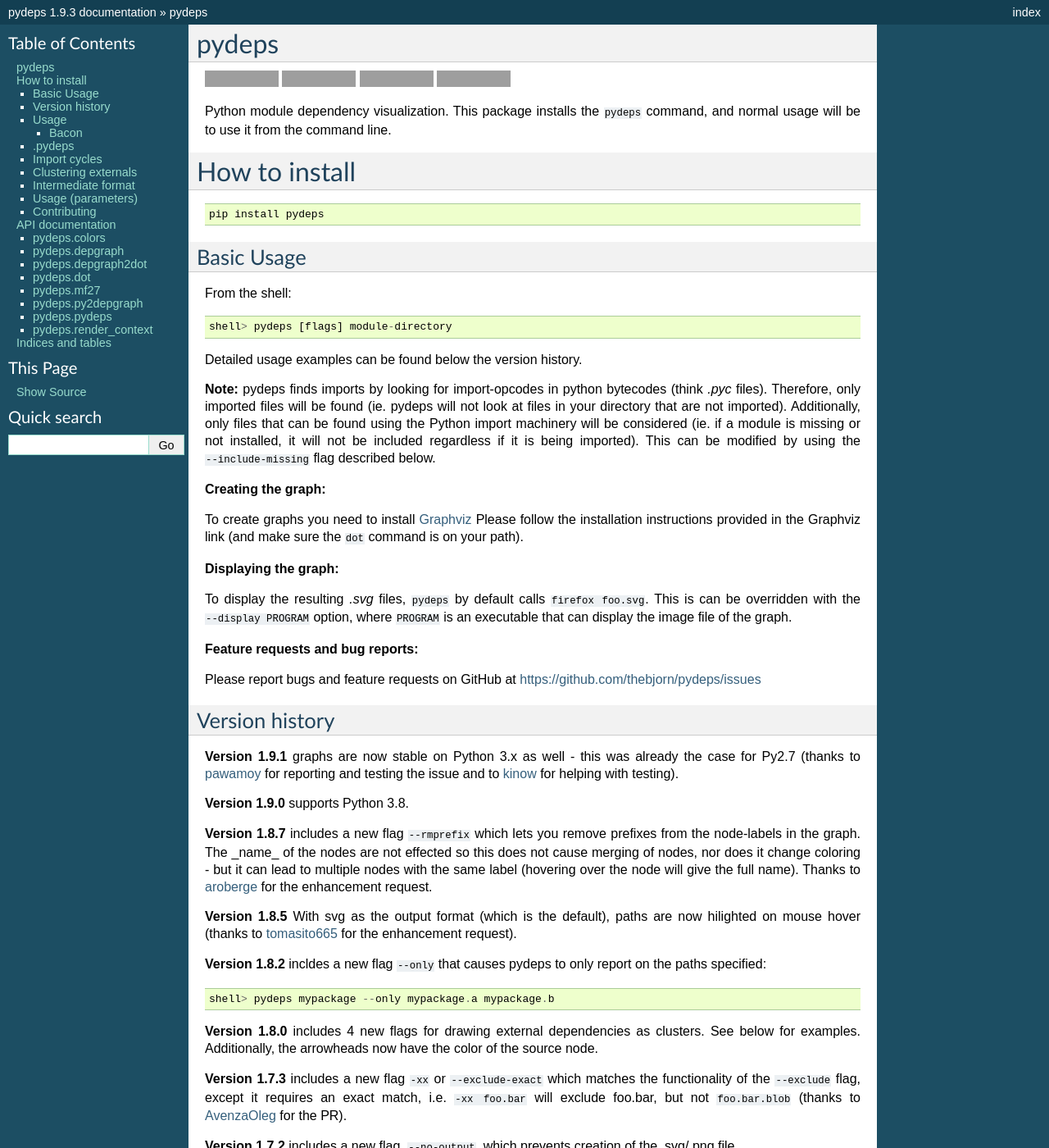
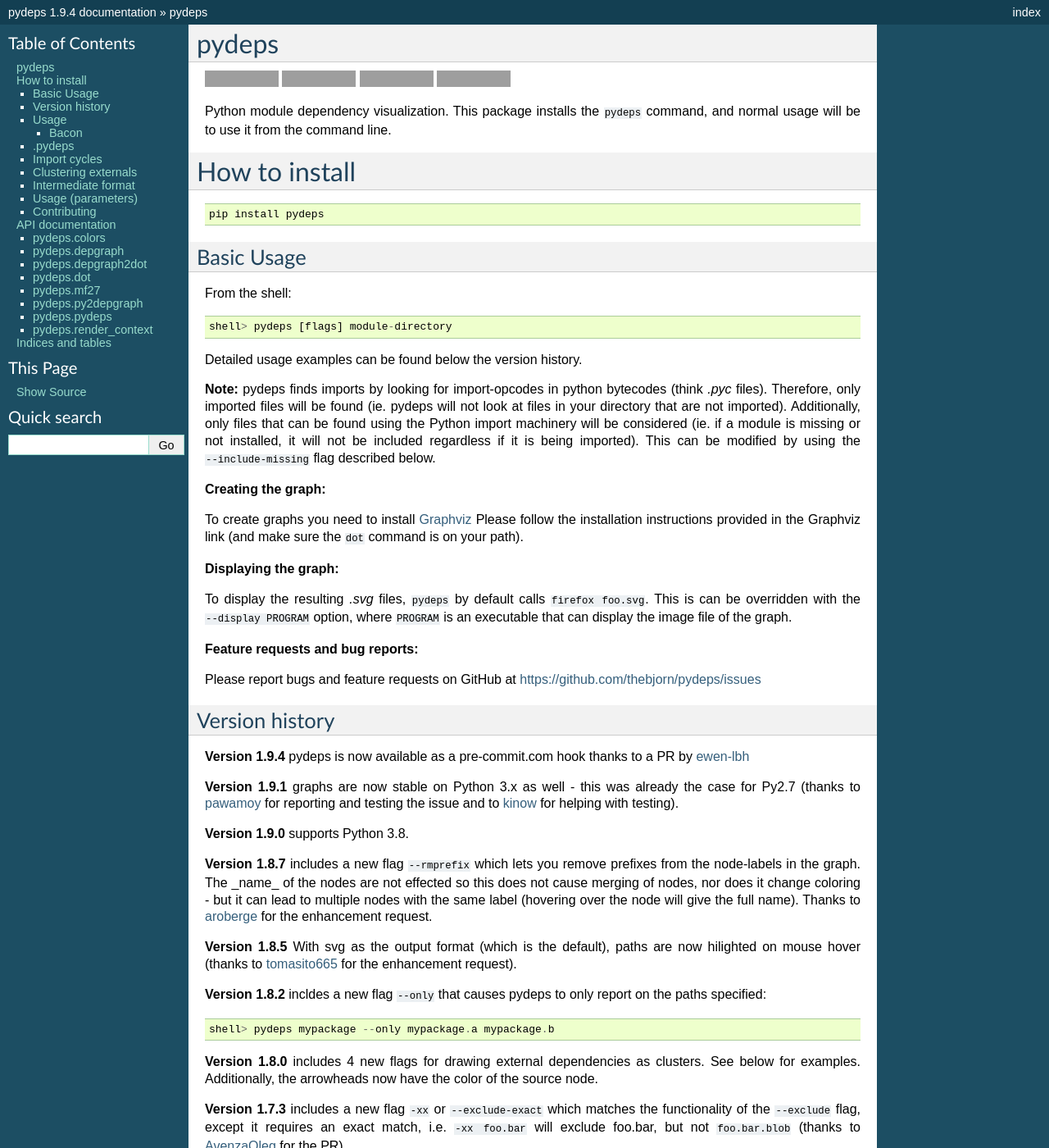
Before and after one commit to thebjorn/pydeps, a Sphinx documentation site: the page built from docs/index.rst, in a window 1280 px wide and 1400 px high. Shown: the whole window at 82% size. Built offline with Sphinx 7.4.7, drawn with Linux system fonts in a browser that asks for light colours; some of the changed text lies outside the part shown; grey boxes are pictures that could not be loaded.

Commit message:
Upversion.

```diff
--- a/README.rst
+++ b/README.rst
@@ -64,6 +64,9 @@
 
 Version history
 ---------------
+
+**Version 1.9.4** pydeps is now available as a pre-commit.com hook thanks to
+a PR by ewen-lbh_
 
 **Version 1.9.1** graphs are now stable on Python 3.x as well -
 this was already the case for Py2.7 (thanks to pawamoy_ for reporting
@@ -383,3 +386,4 @@
 .. _aroberge: https://github.com/aroberge
 .. _pawamoy: https://github.com/pawamoy
 .. _kinow: https://github.com/kinow
+.. _ewen-lbh: https://github.com/ewen-lbh
--- a/docs/conf.py
+++ b/docs/conf.py
@@ -54,9 +54,9 @@
 # built documents.
 #
 # The short X.Y version.
-version = '1.9.3'
+version = '1.9.4'
 # The full version, including alpha/beta/rc tags.
-release = '1.9.3'
+release = '1.9.4'
 
 # The language for content autogenerated by Sphinx. Refer to documentation
 # for a list of supported languages.
--- a/pydeps/__init__.py
+++ b/pydeps/__init__.py
@@ -3,4 +3,4 @@
 Python module dependency visualization. This package installs the ``pydeps``
 command, and normal usage will be to use it from the command line.
 """
-__version__ = "1.9.3"
+__version__ = "1.9.4"
--- a/setup.py
+++ b/setup.py
@@ -11,7 +11,7 @@
 from distutils.core import setup
 from setuptools.command.test import test as TestCommand
 
-version='1.9.3'
+version='1.9.4'
 
 
 class PyTest(TestCommand):
```
